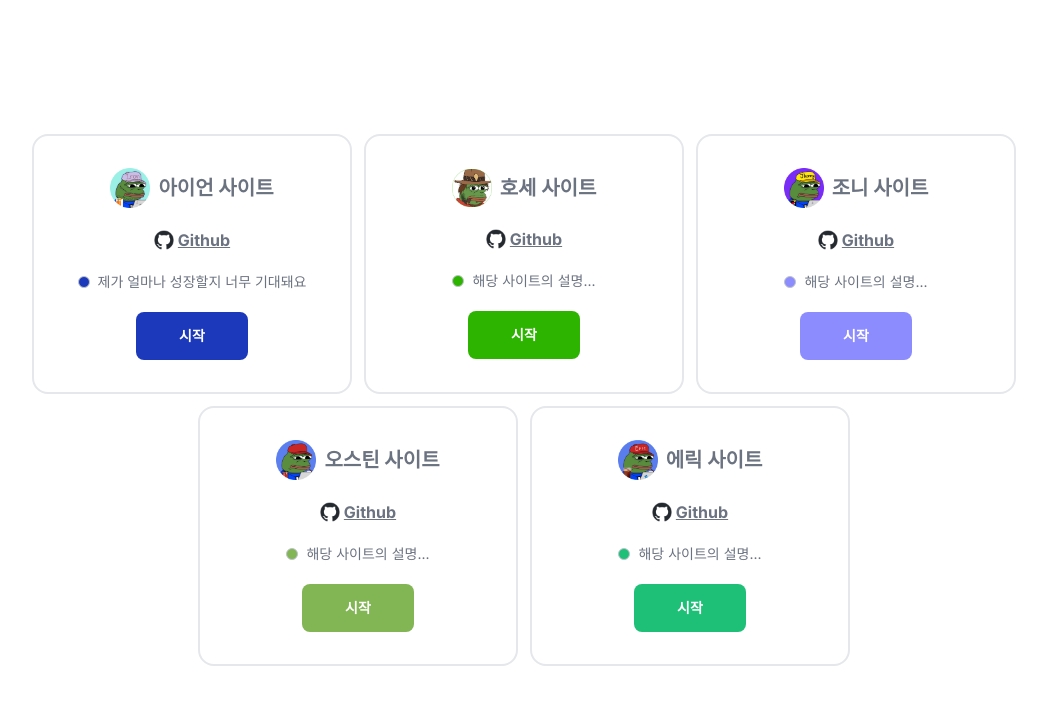
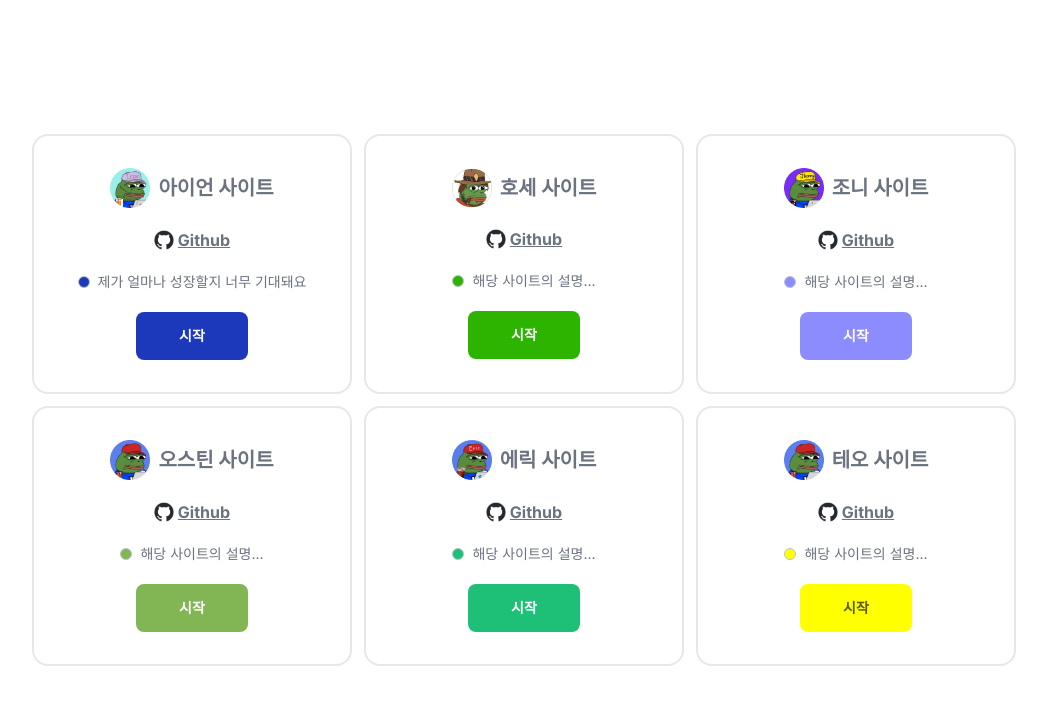
Before and after one commit to nuts-playground/Common-View, a Next.js app: page / in a window 1280 px wide. Shown: the top 704 px of the page, without its empty margins (116-1163 px from the left). Built offline with nearby package versions, Linux system fonts and the light colour scheme.

Commit message:
feat: 뉴 멤버 테오 추가
common-view 작업 예정자: 오스틴, 테오 2인 체재
디렉토리 분배 및 브렌치 관련 고민 필요

```diff
--- a/src/app/globals.css
+++ b/src/app/globals.css
@@ -83,4 +83,12 @@ input:-webkit-autofill:active {
         transform: scale(1.03);
         background-color: #82b553;
     }
+    .bg-teo:hover {
+        transform: scale(1.03);
+        background-color: #ffff00;
+    }
 }
+
+.bg-teo {
+    color: rgba(0, 0, 0, 0.65);
+}
--- a/src/app/page.tsx
+++ b/src/app/page.tsx
@@ -40,6 +40,13 @@ export default function Home() {
                   link="seokho7"
                   color="btn-info"
                   userImage={'/user-eric-profile.png'}/>
+              <StartCard
+                  customDesc={""}
+                  customColor="bg-teo"
+                  userName="테오"
+                  link="mynameishomin"
+                  color="btn-info"
+                  userImage={'/user-normal-profile.png'}/>
           </div>
       </main>
   )
--- a/tailwind.config.ts
+++ b/tailwind.config.ts
@@ -16,7 +16,8 @@ const config: Config = {
         austin: "#82b553",
         jose: '#2db400',
         eric: '#1EC078',
-        jhonny: '#8c8cff'
+        jhonny: '#8c8cff',
+        teo: '#ffff00'
       },
       mytheme: {
         primary: "#fb275d",
```
